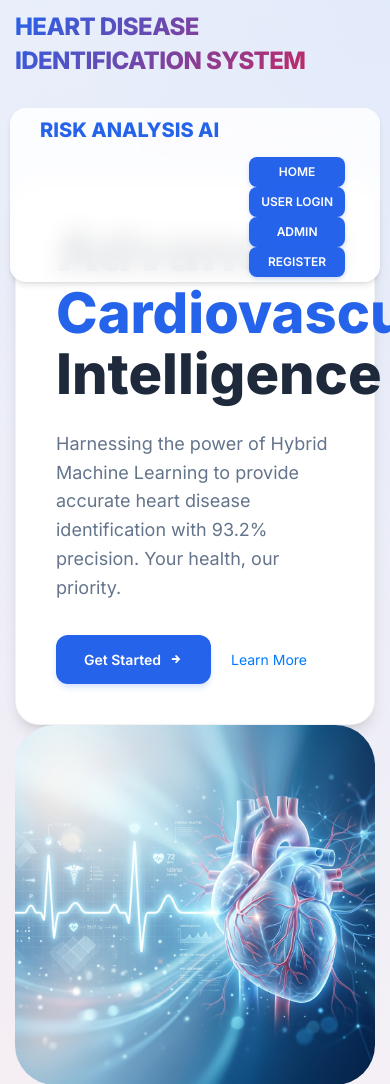
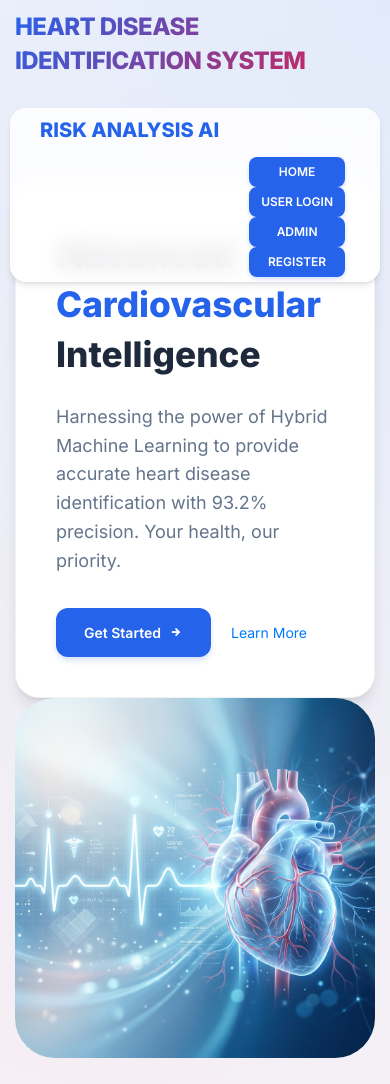
Before and after one commit to Anitha223/heart_disease_prediction, a Django app: page / in a window 390 px wide; the page is wider, and only the part inside the window is pictured. Shown: the top 1084 px of that part. Run offline with Django 4.2, Linux system fonts and the light colour scheme; parts of the project's set-up code (start-up, migrations or seed data) failed here and were passed over; some libraries are stand-ins or nearby versions.

Commit message:
Fix hero title cutting off on mobile

```diff
--- a/templates/assets/premium_styles.css
+++ b/templates/assets/premium_styles.css
@@ -101,7 +101,8 @@ body {
 .hero-title {
     font-size: 3.5rem !important;
     font-weight: 800 !important;
-    line-height: 1.1;
+    line-height: 1.3 !important;
+    padding-top: 10px;
     margin-bottom: 24px;
     color: #1e293b;
 }
@@ -262,4 +263,8 @@ body {
         border-radius: 8px !important;
         box-shadow: 0 2px 4px rgba(37, 99, 235, 0.2) !important;
     }
+    .hero-title {
+        font-size: 2.2rem !important;
+        line-height: 1.4 !important;
+    }
 }
--- a/templates/index.html
+++ b/templates/index.html
@@ -74,7 +74,7 @@
             <div class="row align-items-center">
                 <div class="col-lg-7">
                     <div class="hero-card">
-                        <h1 class="hero-title" style="font-size: 3.5rem; line-height: 1.1;">Advanced <br><span style="color:var(--primary)">Cardiovascular</span> Intelligence</h1>
+                        <h1 class="hero-title">Advanced <br><span style="color:var(--primary)">Cardiovascular</span> Intelligence</h1>
                         <p class="hero-subtitle">Harnessing the power of Hybrid Machine Learning to provide accurate heart disease identification with 93.2% precision. Your health, our priority.</p>
                         <div class="hero-buttons mt-4">
                             <a href="userLoginForm" class="btn-primary-new mr-3">
```
